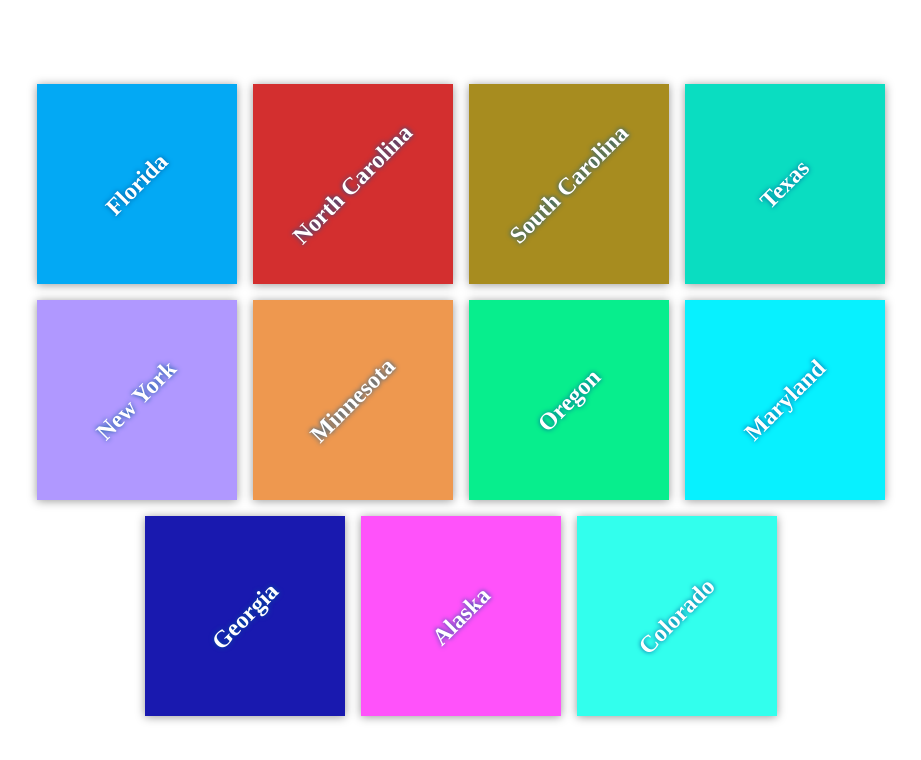
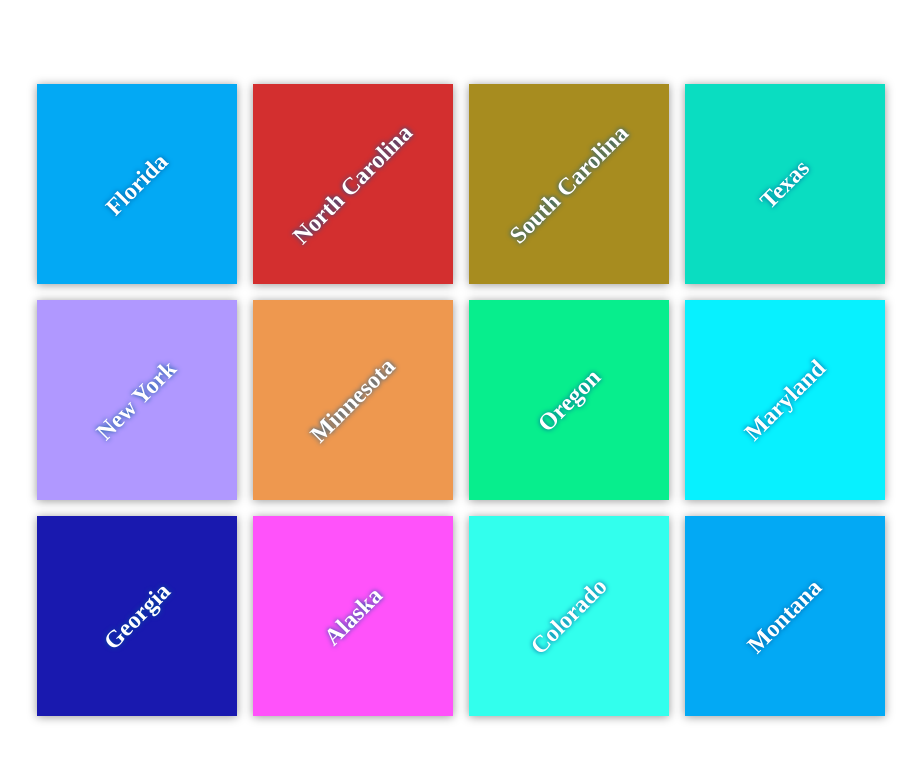
Before and after one commit to travistcodes/my-travel-plans, a plain HTML site: page index.html in a window 1280 px wide. Shown: the whole page, without its empty margins (179-1100 px from the left). Drawn offline with Linux system fonts and the light colour scheme.

Commit message:
Add destination location

```diff
--- a/index.html
+++ b/index.html
@@ -43,6 +43,9 @@
         <div class="destination" id="colorado">
           <h2>Colorado</h2>
         </div>
+        <div class="destination" id="montana">
+          <h2>Montana</h2>
+        </div>
       </div>
     </div>
   </body>
```
